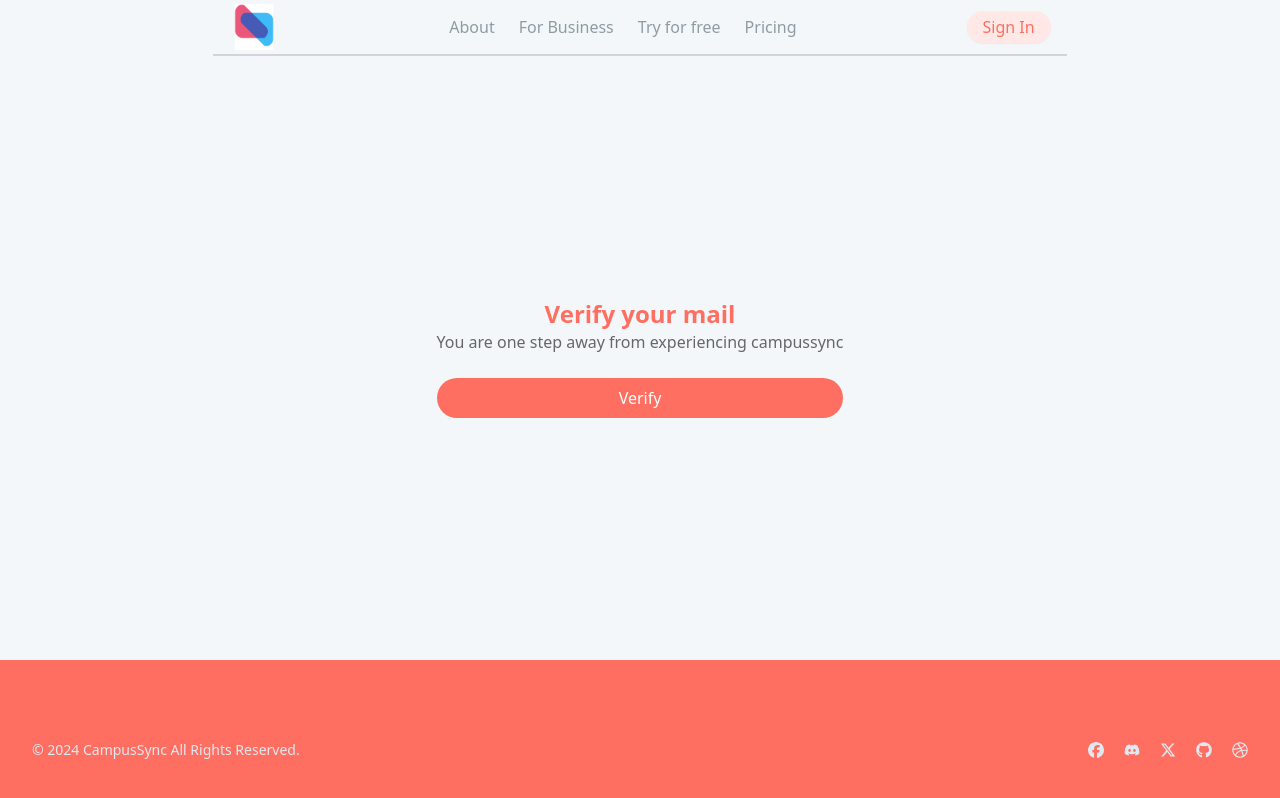
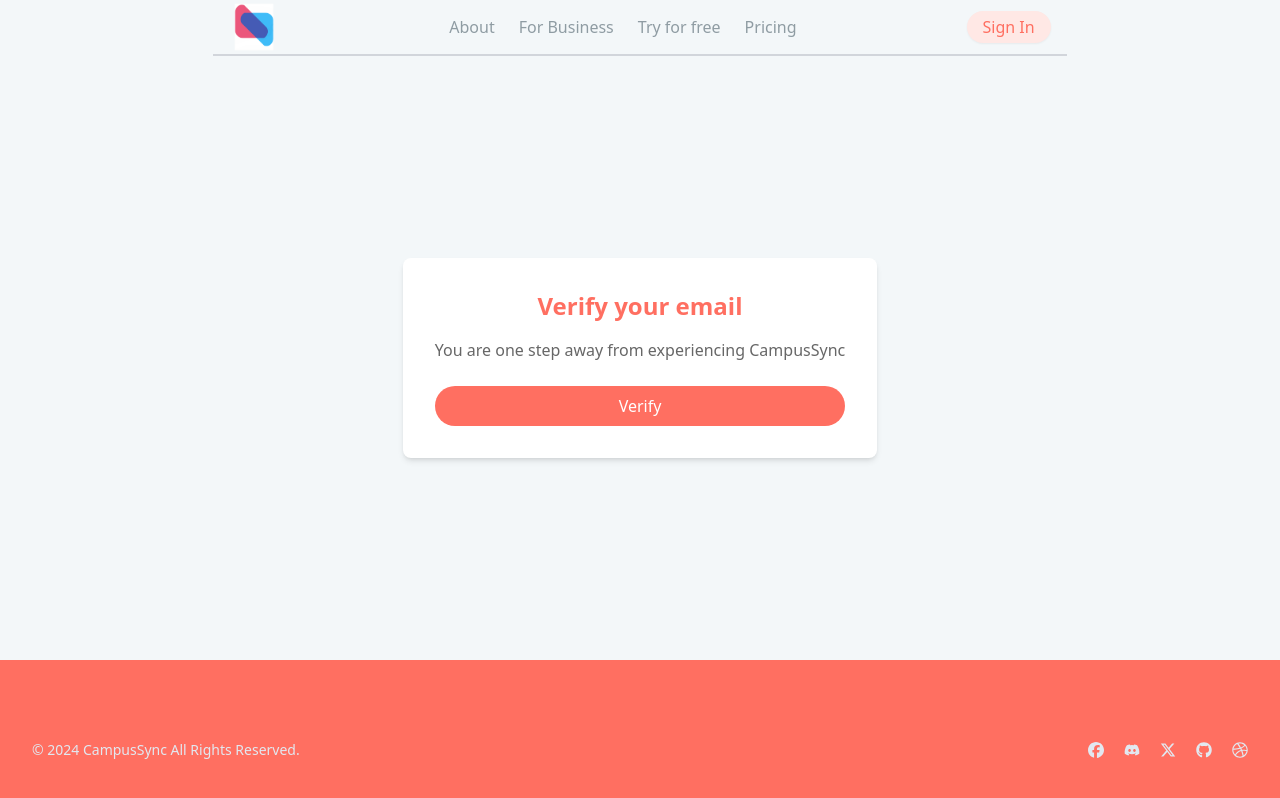
Before and after one commit to wraith2009/EMS, a Next.js app: page /verify-email/1 in a window 1280 px wide. Built offline with nearby package versions, Linux system fonts and the light colour scheme; no server answers.

Commit message:
"Refactor Verify Email page: add error handling, loading state, and conditional rendering"

```diff
--- a/src/app/(auth)/verify-email/[token]/page.tsx
+++ b/src/app/(auth)/verify-email/[token]/page.tsx
@@ -1,48 +1,81 @@
 "use client";
+
+import React, { useState } from "react";
+import { useRouter } from "next/navigation";
+import toast from "react-hot-toast";
 import FooterPage from "@/src/components/auth/footer";
 import Header from "@/src/components/auth/Header";
-import React from "react";
 import { VerifyEmail } from "@/src/actions/auth.actions";
-import toast from "react-hot-toast";
-import { useRouter } from "next/navigation";
 
 const Verifymail = ({ params: { token } }: { params: { token: string } }) => {
+  const [error, setError] = useState<boolean>(false);
+  const [isVerifying, setIsVerifying] = useState<boolean>(false);
   const router = useRouter();
+
   const handleVerify = async () => {
+    setIsVerifying(true);
     try {
       const res = await VerifyEmail({ token });
       if (res?.success) {
         toast.success("Email Verified");
         router.push("/sign-in");
+      } else {
+        setError(true);
+        toast.error("Verification failed");
       }
     } catch (error) {
       console.error(error);
-      toast.error("unexpected Error");
+      setError(true);
+      toast.error("Unexpected Error");
+    } finally {
+      setIsVerifying(false);
     }
   };
+
+  const goToHomepage = () => {
+    router.push("/");
+  };
+
   return (
-    <div className="bg-[#f3f7f9] h-screen flex flex-col justify-between">
+    <div className="bg-[#f3f7f9] min-h-screen flex flex-col justify-between">
       <Header />
-      <div>
-        <div className="flex justify-center items-center ">
-          <div className=" p-8 rounded-lg">
-            <h1 className="text-2xl font-bold text-primary-red text-center">
-              Verify your mail
+      <div className="flex justify-center items-center flex-grow">
+        {error ? (
+          <div className="p-8 rounded-lg bg-white shadow-md">
+            <h1 className="text-2xl font-bold text-primary-red text-center mb-4">
+              Verification Failed
             </h1>
-            <p className="text-[#676767]">
-              You are one step away from experiencing campussync
+            <p className="text-[#676767] mb-6">
+              Invalid token or token expired. Please try again or request a new verification email.
             </p>
             <button
-              className="mt-6 w-full rounded-3xl py-2 text-white bg-primary-red"
-              onClick={handleVerify}
+              className="w-full rounded-3xl py-2 text-white bg-primary-red hover:bg-red-600 transition-colors"
+              onClick={goToHomepage}
             >
-              Verify
+              Go to Homepage
             </button>
           </div>
-        </div>
+        ) : (
+          <div className="p-8 rounded-lg bg-white shadow-md">
+            <h1 className="text-2xl font-bold text-primary-red text-center mb-4">
+              Verify your email
+            </h1>
+            <p className="text-[#676767] mb-6">
+              You are one step away from experiencing CampusSync
+            </p>
+            <button
+              className="w-full rounded-3xl py-2 text-white bg-primary-red hover:bg-red-600 transition-colors disabled:bg-gray-400"
+              onClick={handleVerify}
+              disabled={isVerifying}
+            >
+              {isVerifying ? "Verifying..." : "Verify"}
+            </button>
+          </div>
+        )}
       </div>
       <FooterPage />
     </div>
   );
 };
+
 export default Verifymail;
```
